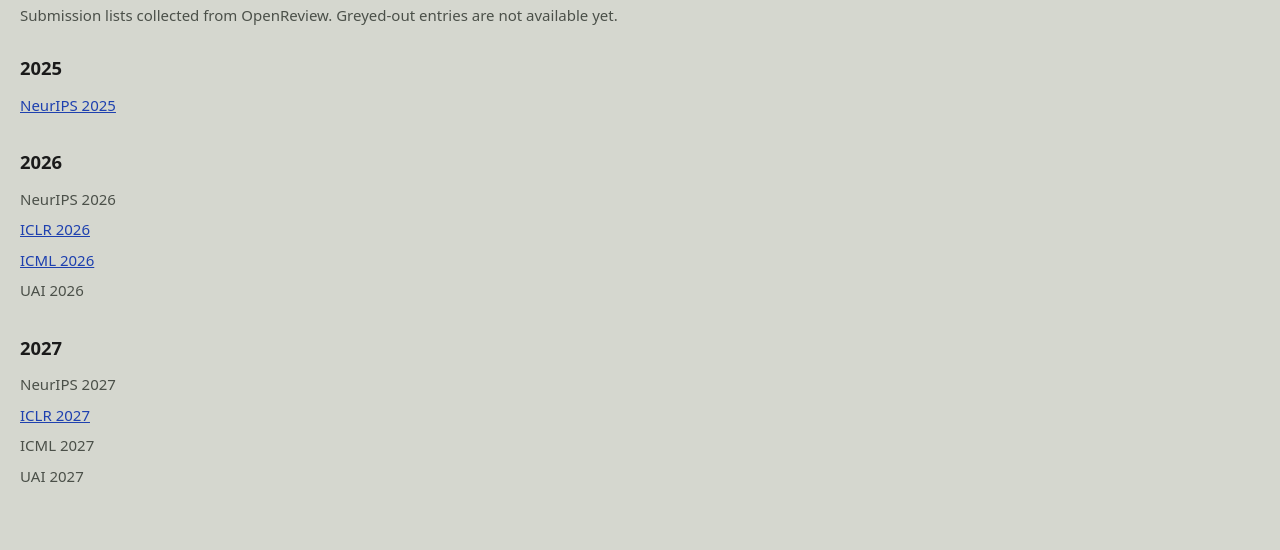
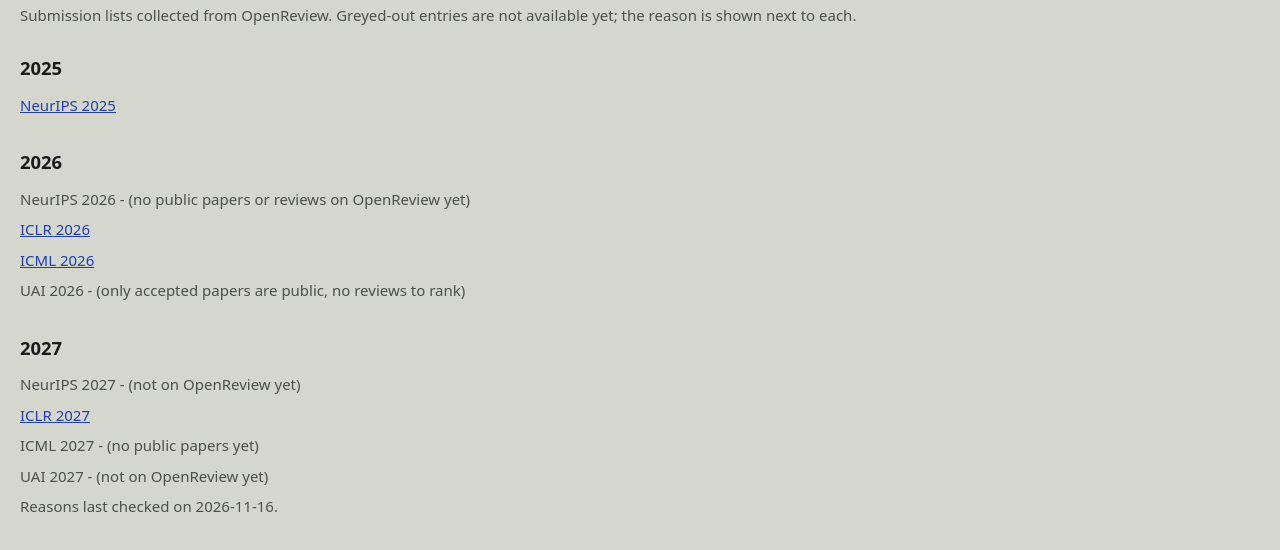
Before and after one commit to imkwony/openreview-crawling, a plain HTML site: page index.html in a window 1280 px wide. Shown: the part 112-662 px from the top of the page. Drawn offline with Linux system fonts and the light colour scheme.

Commit message:
feat: show why greyed-out conferences are not available on the home page
Co-Authored-By: Claude Sonnet 5.5 <noreply@anthropic.com>

```diff
--- a/index.html
+++ b/index.html
@@ -17,7 +17,7 @@
     <header>OpenReview Crawling</header>
     <main>
       <h1>OpenReview Crawling</h1>
-      <p class="muted">Submission lists collected from OpenReview. Greyed-out entries are not available yet.</p>
+      <p class="muted">Submission lists collected from OpenReview. Greyed-out entries are not available yet; the reason is shown next to each.</p>
 
       <h2>2025</h2>
       <ul class="venues">
@@ -26,19 +26,21 @@
 
       <h2>2026</h2>
       <ul class="venues">
-        <li><span class="soon">NeurIPS 2026</span></li>
+        <li><span class="soon">NeurIPS 2026 - (no public papers or reviews on OpenReview yet)</span></li>
         <li><a href="./iclr-2026/">ICLR 2026</a></li>
         <li><a href="./icml-2026/">ICML 2026</a></li>
-        <li><span class="soon">UAI 2026</span></li>
+        <li><span class="soon">UAI 2026 - (only accepted papers are public, no reviews to rank)</span></li>
       </ul>
 
       <h2>2027</h2>
       <ul class="venues">
-        <li><span class="soon">NeurIPS 2027</span></li>
+        <li><span class="soon">NeurIPS 2027 - (not on OpenReview yet)</span></li>
         <li><a href="./iclr-2027/">ICLR 2027</a></li>
-        <li><span class="soon">ICML 2027</span></li>
-        <li><span class="soon">UAI 2027</span></li>
+        <li><span class="soon">ICML 2027 - (no public papers yet)</span></li>
+        <li><span class="soon">UAI 2027 - (not on OpenReview yet)</span></li>
       </ul>
+
+      <p class="muted">Reasons last checked on 2026-11-16.</p>
     </main>
   </body>
 </html>
```
